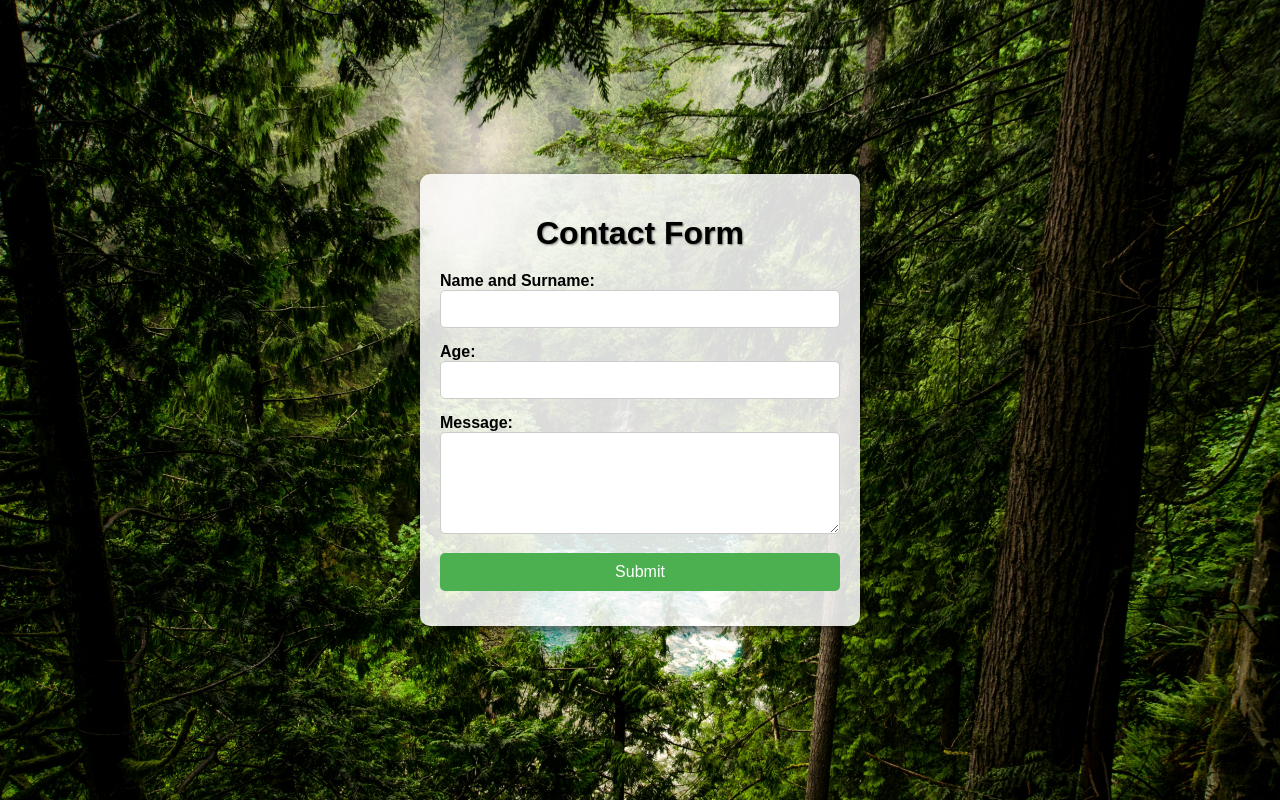
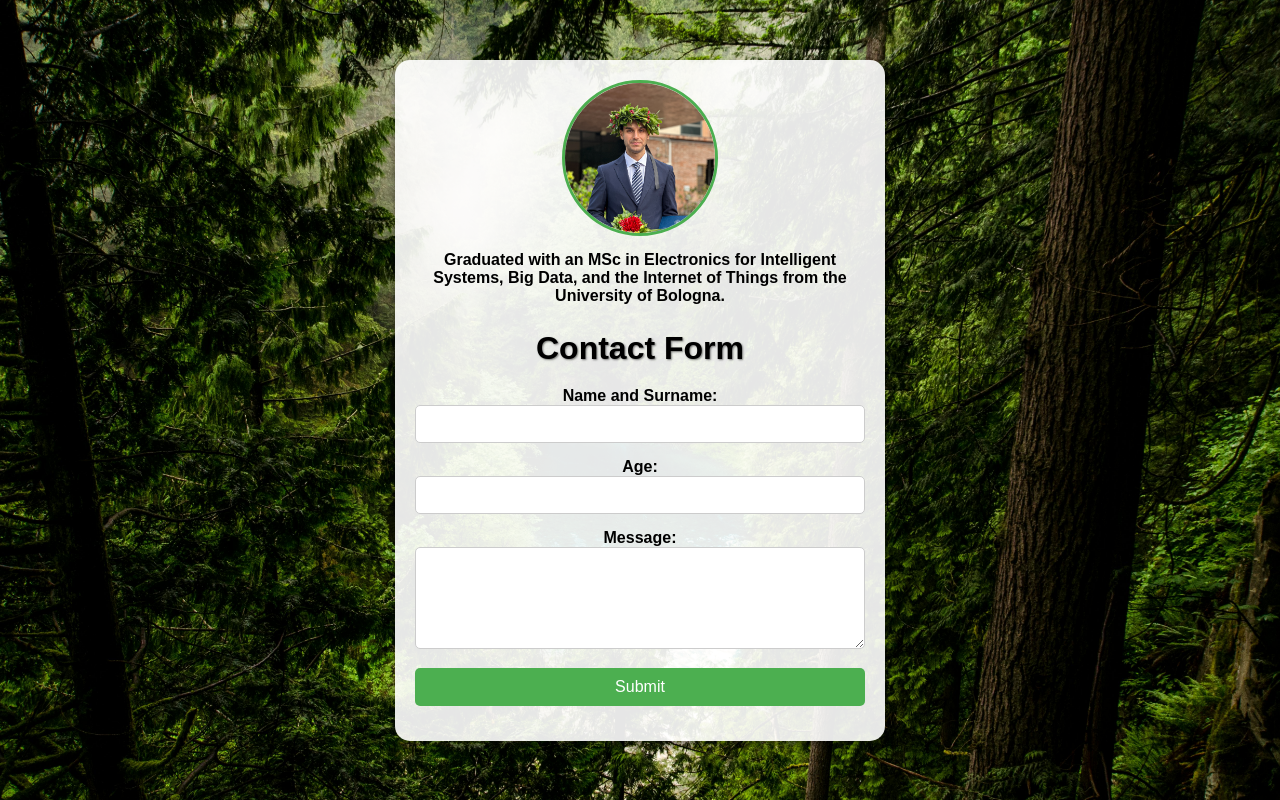
Before and after one commit to Mohammadbk93/render-flask-deployment, a Flask app: page / in a window 1280 px wide. Run offline with Flask 3, Linux system fonts and the light colour scheme.

Commit message:
Added profile picture zoom and README improvements

```diff
--- a/templates/contact.html
+++ b/templates/contact.html
@@ -20,12 +20,31 @@
         }
 
         .form-container {
-            background-color: rgba(255, 255, 255, 0.85); /* White with slight transparency */
+            background-color: rgba(255, 255, 255, 0.9); /* White with slight transparency */
             padding: 20px;
-            border-radius: 10px;
+            border-radius: 15px;
             box-shadow: 0px 4px 10px rgba(0, 0, 0, 0.5); /* Shadow for better visibility */
             width: 100%;
-            max-width: 400px; /* Limits form width */
+            max-width: 450px; /* Adjusted to better accommodate the larger profile picture */
+            text-align: center; /* Center alignment for the content */
+        }
+
+        .profile-picture {
+            width: 150px; /* Increased size */
+            height: 150px; /* Increased size */
+            border-radius: 50%; /* Makes the picture circular */
+            margin: 0 auto 15px; /* Centers and adds more spacing below the picture */
+            display: block; /* Makes the image block-level for margin to apply */
+            border: 3px solid #4CAF50; /* Optional: Add a border for better visibility */
+            object-fit: cover; /* Ensures the image fills the circle */
+            object-position: 50% 30%; /* Adjust to focus on the face */
+        }
+
+        .bio {
+            font-size: 16px; /* Slightly larger text for better visibility */
+            color: black; /* Black text for readability */
+            margin-bottom: 25px; /* Adds more spacing below the bio text */
+            font-weight: bold; /* Makes the text stand out */
         }
 
         h1 {
@@ -80,6 +99,12 @@
 </head>
 <body>
     <div class="form-container">
+        <!-- Profile Picture -->
+        <img src="/static/new.jpg" alt="Profile Picture" class="profile-picture" />
+        <!-- Bio -->
+        <div class="bio">
+            Graduated with an MSc in Electronics for Intelligent Systems, Big Data, and the Internet of Things from the University of Bologna.
+        </div>
         <h1>Contact Form</h1>
         {% if success %}
             <div class="message">Your Message Submitted</div>
```
Also changed, not shown: static/new.jpg (added).
